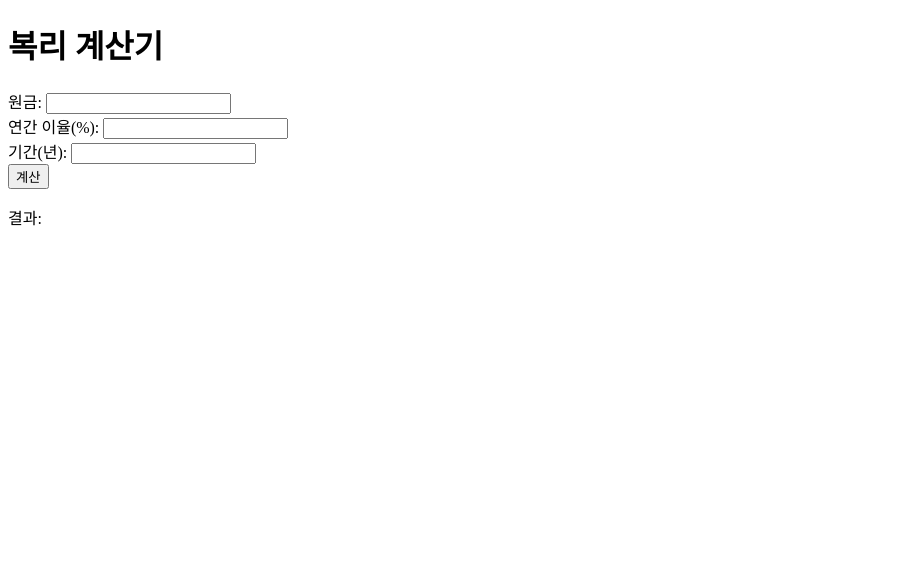
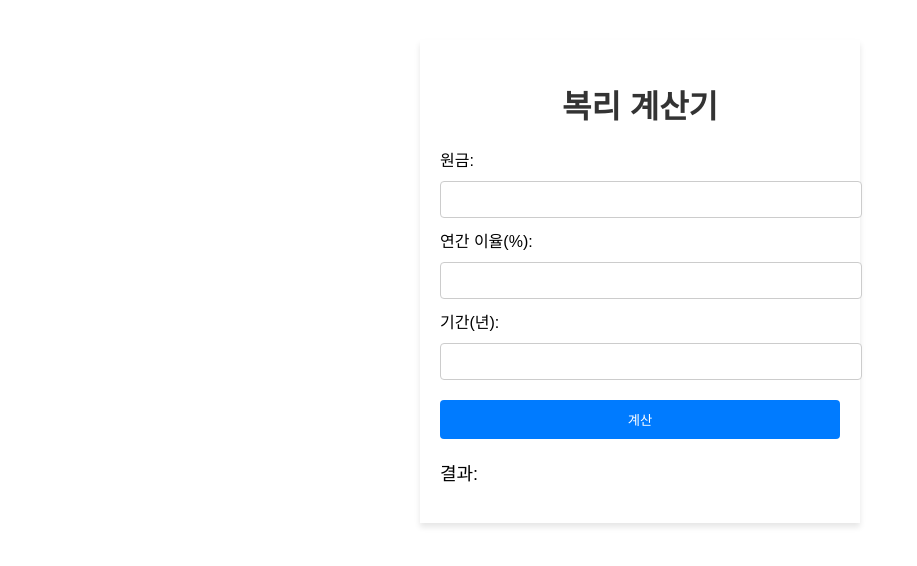
Before and after one commit to yongbioinfo/welcal, a plain HTML site: page index.html in a window 1280 px wide. Shown: the whole page, without its empty margins (0-917 px from the left). Drawn offline with Linux system fonts and the light colour scheme.

Commit message:
Update index.html

```diff
--- a/index.html
+++ b/index.html
@@ -4,6 +4,49 @@
     <meta charset="UTF-8">
     <meta name="viewport" content="width=device-width, initial-scale=1.0">
     <title>복리 계산기</title>
+    <style>
+        body {
+            font-family: Arial, sans-serif;
+            margin: 40px auto;
+            max-width: 400px;
+            padding: 20px;
+            box-shadow: 0 4px 6px rgba(0, 0, 0, 0.1);
+        }
+
+        h1 {
+            text-align: center;
+            color: #333;
+            margin-bottom: 20px;
+        }
+
+        input {
+            width: 100%;
+            padding: 10px;
+            margin: 10px 0;
+            border: 1px solid #ccc;
+            border-radius: 4px;
+        }
+
+        button {
+            width: 100%;
+            padding: 10px;
+            background-color: #007BFF;
+            color: #fff;
+            border: none;
+            border-radius: 4px;
+            cursor: pointer;
+            margin-top: 10px;
+        }
+
+        button:hover {
+            background-color: #0056b3;
+        }
+
+        p {
+            margin-top: 20px;
+            font-size: 18px;
+        }
+    </style>
 </head>
 <body>
 
@@ -14,6 +57,16 @@
 <button onclick="calculate()">계산</button>
 <p>결과: <span id="result"></span></p>
 
-<script src="calculator.js"></script>
+<script>
+function calculate() {
+    let principal = parseFloat(document.getElementById("principal").value);
+    let rate = parseFloat(document.getElementById("rate").value) / 100;
+    let years = parseFloat(document.getElementById("years").value);
+
+    let amount = principal * Math.pow((1 + rate), years);
+
+    document.getElementById("result").innerText = amount.toFixed(2);
+}
+</script>
 </body>
 </html>
```
